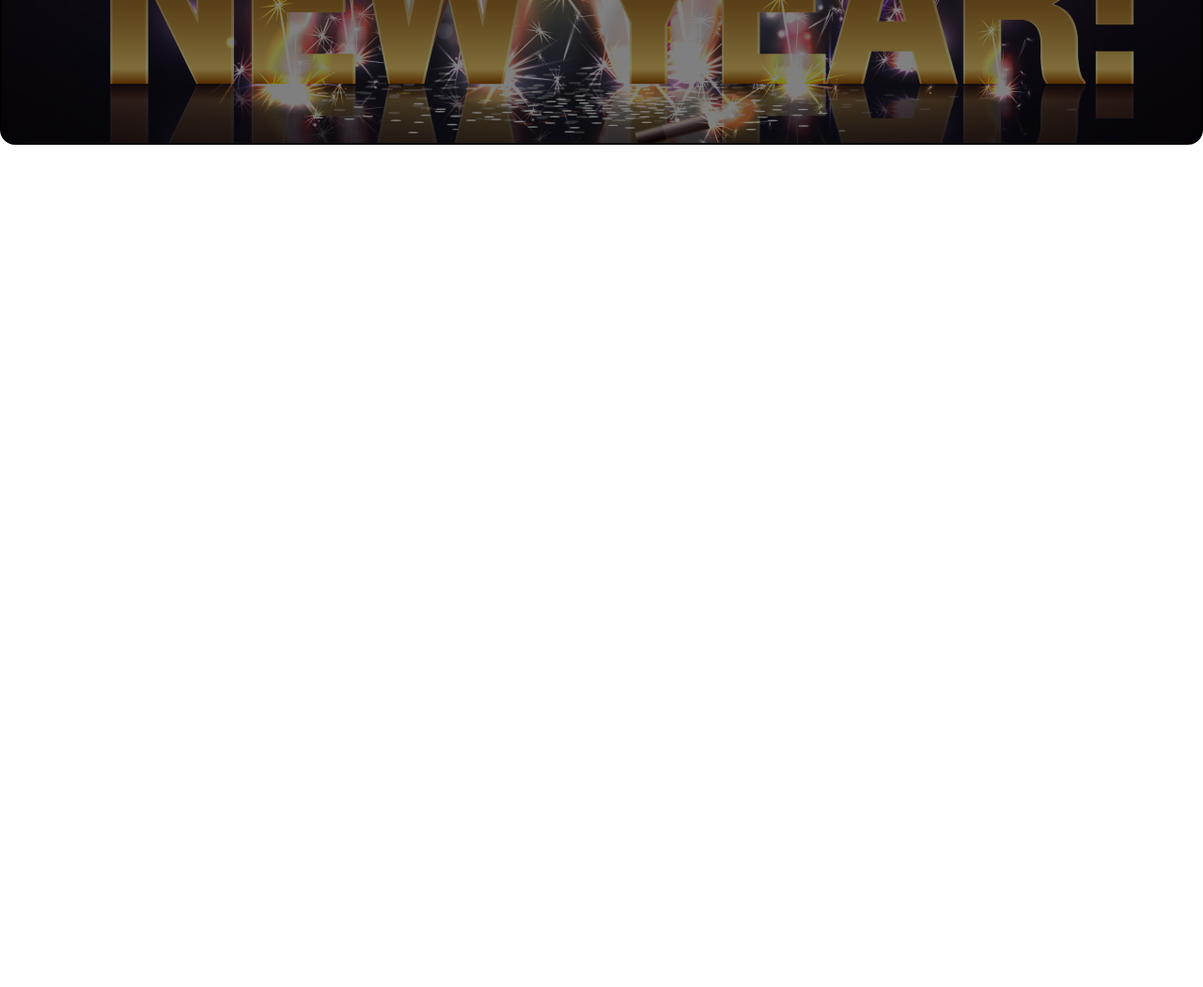
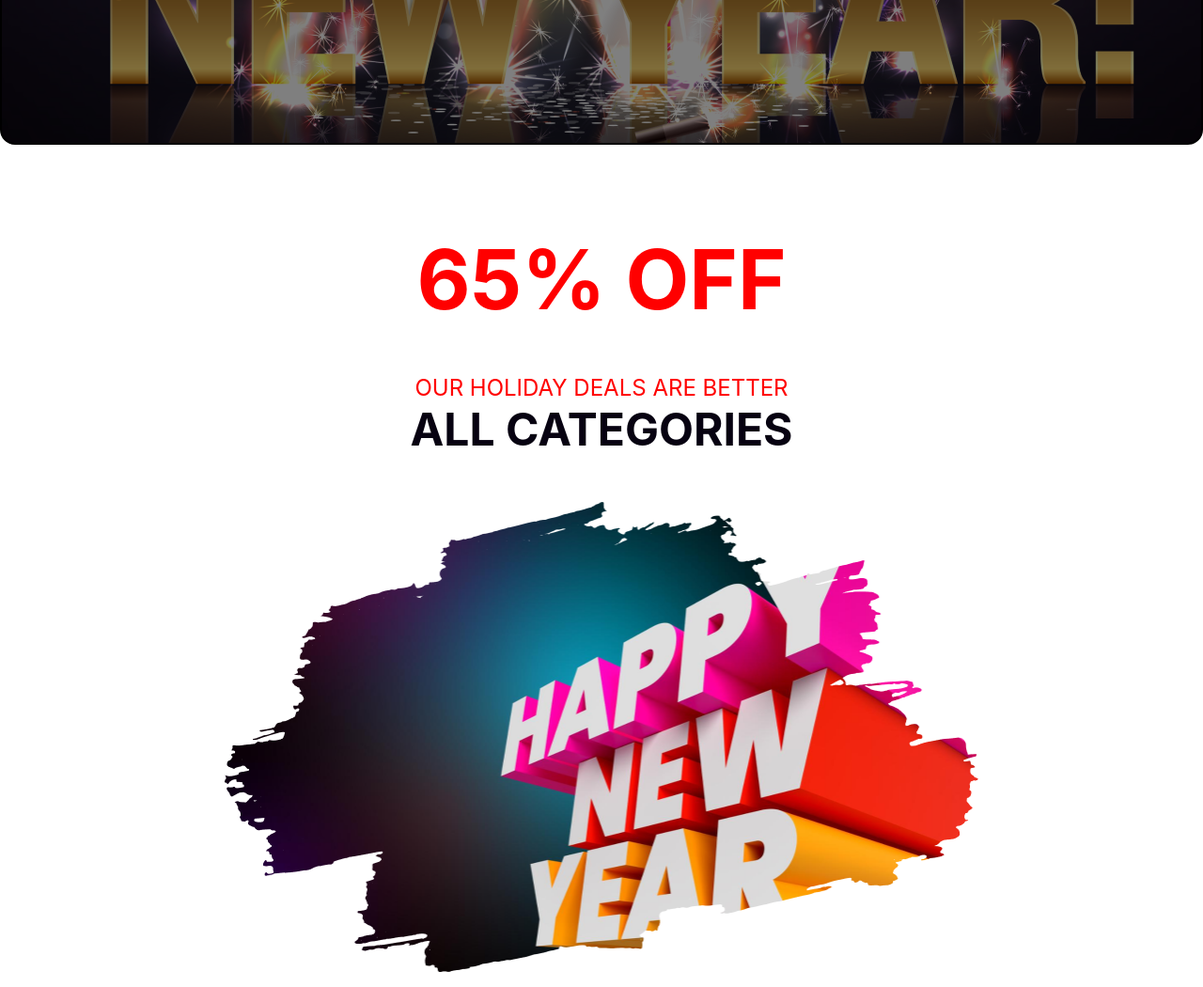
Before and after one commit to jannatOnu/new-year-offer, a plain HTML site: page index.html in a window 1280 px wide. Shown: the part 500-1550 px from the top of the page at 94% size. Before the commit the page ends 800 px from the top, so only its background shows below. Drawn offline with Linux system fonts and the light colour scheme.

Commit message:
added the second section

```diff
--- a/index.html
+++ b/index.html
@@ -15,6 +15,19 @@
 
 </header>
     <main>
+        <!-- 65% section starts here -->
+         <section class="second-section">
+            <div class="section-discription">
+                <div class="h1-div"><h1>65% OFF</h1></div>
+                <p>OUR HOLIDAY DEALS ARE BETTER</p>
+                <h3>ALL CATEGORIES</h3>
+            </div>
+            <div class="new-year-container">
+            <img src="images/new-year.png " alt="" >
+        </div>
+
+         </section>
+        <!-- 65% section ends here -->
 
     </main>
     <footer>
--- a/styles/style.css
+++ b/styles/style.css
@@ -41,3 +41,54 @@ body{
         font-weight: 400;
 
     }
+    /* 65% section styles */
+    .second-section{
+       height: 806px;
+        width: 802.9px;
+
+        margin: 0 auto;
+        margin-top: 90px;
+
+    }
+    .section-discription{
+        display: flex;
+        flex-direction: column;
+        justify-content: center;
+        align-items: center;
+
+    }
+ .section-discription h1{
+    color: #FF0000;
+    font-family: Inter;
+    font-size: 88px ;
+    font-weight: 700px;
+
+}
+.h1-div{
+    margin-bottom: 48px;
+}
+ .section-discription p{
+    color: #FF0000;
+    font-family: Inter;
+    font-size: 24px ;
+    font-weight: 500px;
+
+
+}
+ .section-discription h3{
+    color: #070211;
+    font-family: Inter;
+    font-size: 48px ;
+    font-weight: 700px;
+
+}
+.new-year-container{
+    height: 500px;
+    width: 802.9px;
+    margin-top: 48px;
+
+}
+.new-year-container img{
+    height: 100%;
+    width: 100%;
+}
```
Also changed, not shown: images/new-year.png (renamed from images/New Year Photo.png).
